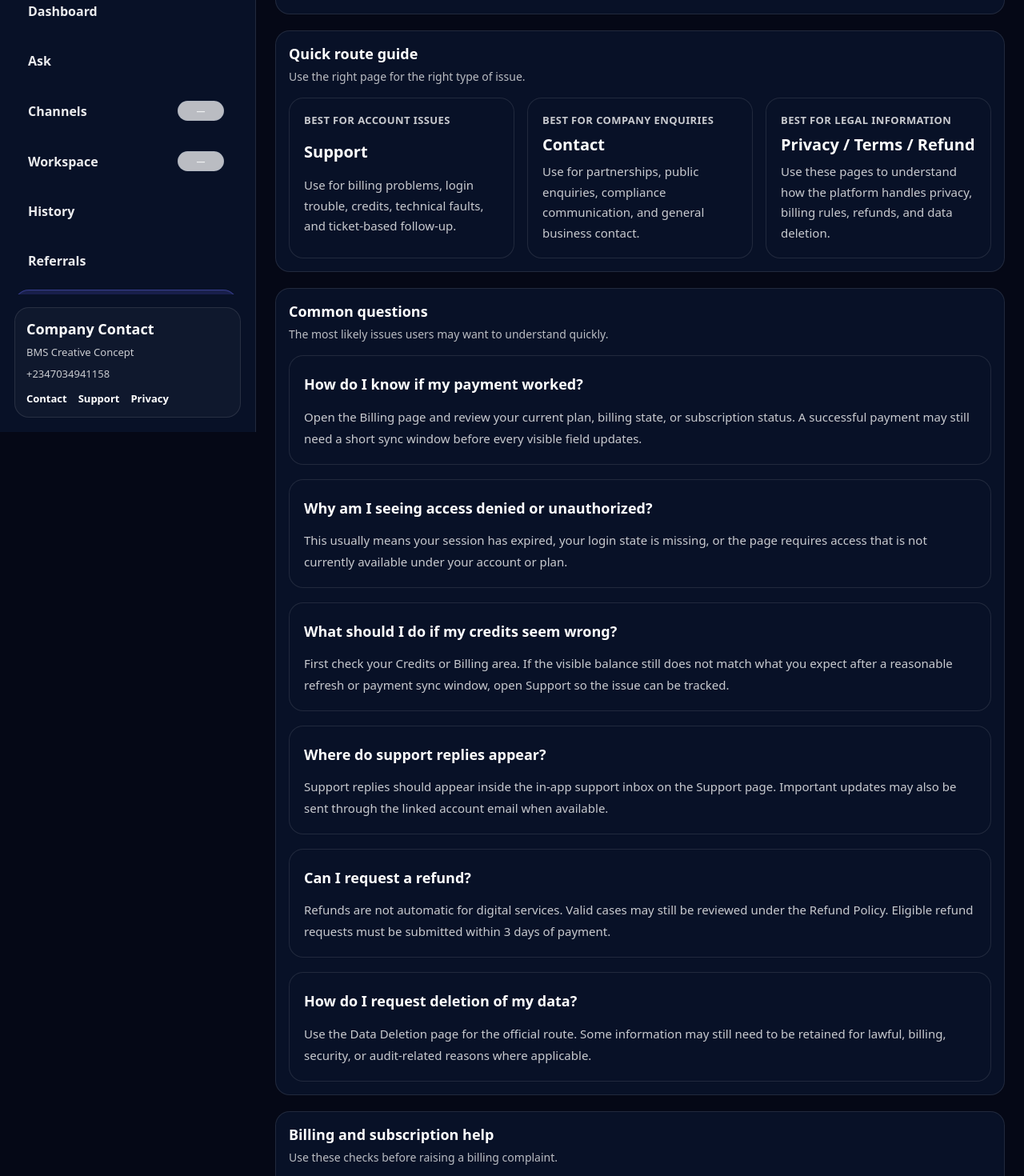
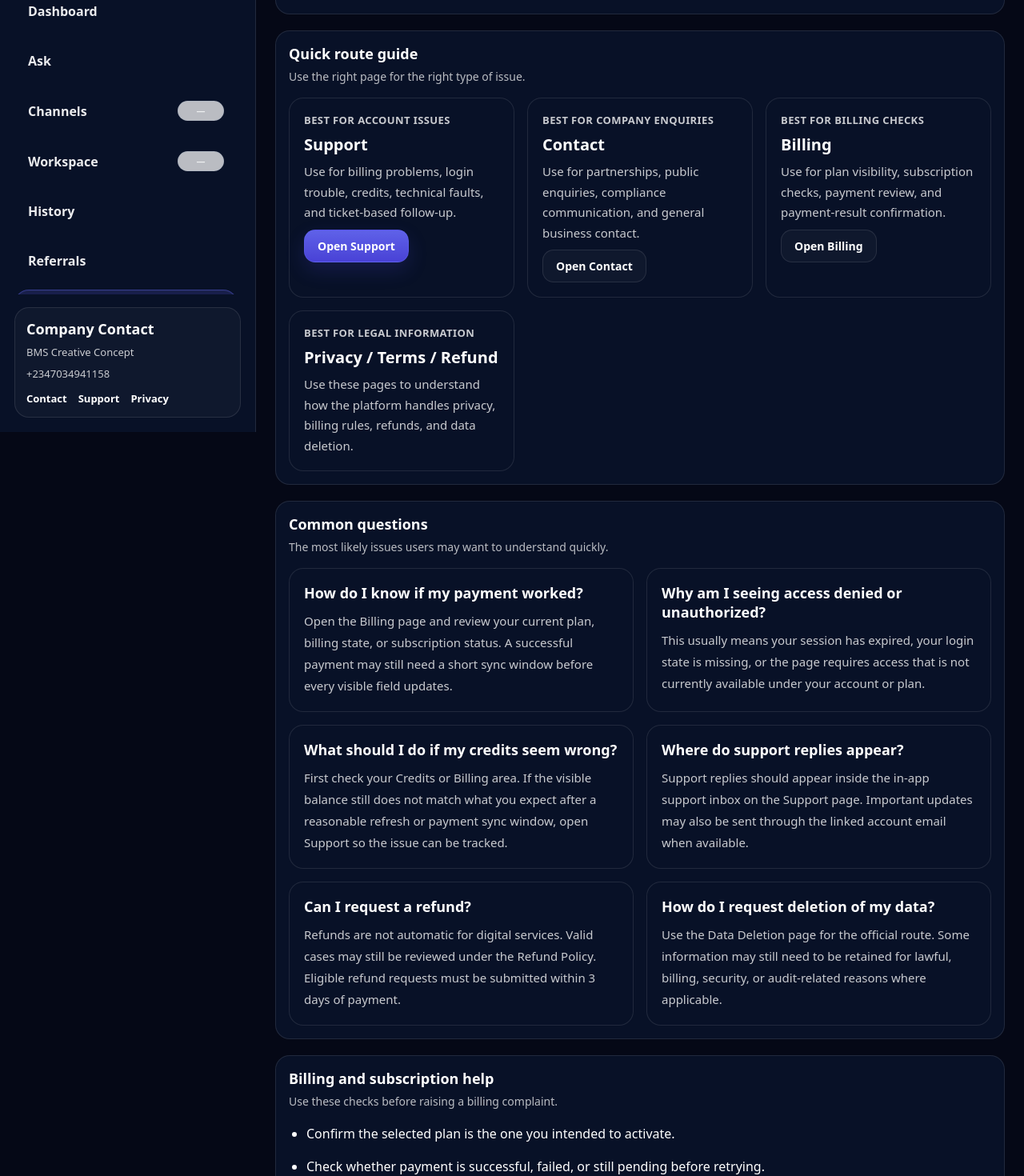
Before and after one commit to SirBM201/naija-tax-guide-frontend, a Next.js app: page /help in a window 1280 px wide. Shown: the part 260-1730 px from the top of the page at 80% size. Built offline with nearby package versions, Linux system fonts and the light colour scheme; no server answers; sample sign-in values are in the browser's storage.

Commit message:
Update page.tsx

```diff
--- a/app/help/page.tsx
+++ b/app/help/page.tsx
@@ -41,6 +41,14 @@ function bulletListStyle(): React.CSSProperties {
   };
 }
 
+function faqGridStyle(): React.CSSProperties {
+  return {
+    display: "grid",
+    gridTemplateColumns: "repeat(auto-fit, minmax(320px, 1fr))",
+    gap: 16,
+  };
+}
+
 function faqItemStyle(): React.CSSProperties {
   return {
     border: "1px solid var(--border)",
@@ -49,6 +57,7 @@ function faqItemStyle(): React.CSSProperties {
     padding: 18,
     display: "grid",
     gap: 10,
+    alignContent: "start",
   };
 }
 
@@ -86,6 +95,16 @@ function infoCardStyle(): React.CSSProperties {
     padding: 18,
     display: "grid",
     gap: 8,
+    alignContent: "start",
+  };
+}
+
+function miniActionRowStyle(): React.CSSProperties {
+  return {
+    display: "flex",
+    flexWrap: "wrap",
+    gap: 10,
+    alignItems: "center",
   };
 }
 
@@ -121,6 +140,39 @@ function helperStyle(): React.CSSProperties {
 export default function HelpPage() {
   const router = useRouter();
 
+  const faqItems = [
+    {
+      question: "How do I know if my payment worked?",
+      answer:
+        "Open the Billing page and review your current plan, billing state, or subscription status. A successful payment may still need a short sync window before every visible field updates.",
+    },
+    {
+      question: "Why am I seeing access denied or unauthorized?",
+      answer:
+        "This usually means your session has expired, your login state is missing, or the page requires access that is not currently available under your account or plan.",
+    },
+    {
+      question: "What should I do if my credits seem wrong?",
+      answer:
+        "First check your Credits or Billing area. If the visible balance still does not match what you expect after a reasonable refresh or payment sync window, open Support so the issue can be tracked.",
+    },
+    {
+      question: "Where do support replies appear?",
+      answer:
+        "Support replies should appear inside the in-app support inbox on the Support page. Important updates may also be sent through the linked account email when available.",
+    },
+    {
+      question: "Can I request a refund?",
+      answer:
+        "Refunds are not automatic for digital services. Valid cases may still be reviewed under the Refund Policy. Eligible refund requests must be submitted within 3 days of payment.",
+    },
+    {
+      question: "How do I request deletion of my data?",
+      answer:
+        "Use the Data Deletion page for the official route. Some information may still need to be retained for lawful, billing, security, or audit-related reasons where applicable.",
+    },
+  ];
+
   return (
     <AppShell
       title="Help Center"
@@ -154,6 +206,11 @@ export default function HelpPage() {
               <p style={helperStyle()}>
                 Use for billing problems, login trouble, credits, technical faults, and ticket-based follow-up.
               </p>
+              <div style={miniActionRowStyle()}>
+                <button onClick={() => router.push("/support")} style={shellButtonPrimary()}>
+                  Open Support
+                </button>
+              </div>
             </div>
 
             <div style={infoCardStyle()}>
@@ -162,6 +219,24 @@ export default function HelpPage() {
               <p style={helperStyle()}>
                 Use for partnerships, public enquiries, compliance communication, and general business contact.
               </p>
+              <div style={miniActionRowStyle()}>
+                <button onClick={() => router.push("/contact")} style={shellButtonSecondary()}>
+                  Open Contact
+                </button>
+              </div>
+            </div>
+
+            <div style={infoCardStyle()}>
+              <p style={labelStyle()}>Best for billing checks</p>
+              <p style={valueStyle()}>Billing</p>
+              <p style={helperStyle()}>
+                Use for plan visibility, subscription checks, payment review, and payment-result confirmation.
+              </p>
+              <div style={miniActionRowStyle()}>
+                <button onClick={() => router.push("/billing")} style={shellButtonSecondary()}>
+                  Open Billing
+                </button>
+              </div>
             </div>
 
             <div style={infoCardStyle()}>
@@ -178,54 +253,13 @@ export default function HelpPage() {
           title="Common questions"
           subtitle="The most likely issues users may want to understand quickly."
         >
-          <div style={sectionBodyStyle()}>
-            <div style={faqItemStyle()}>
-              <h3 style={faqQuestionStyle()}>How do I know if my payment worked?</h3>
-              <p style={faqAnswerStyle()}>
-                Open the Billing page and review your current plan, billing state, or subscription status.
-                A successful payment may still need a short sync window before every visible field updates.
-              </p>
-            </div>
-
-            <div style={faqItemStyle()}>
-              <h3 style={faqQuestionStyle()}>Why am I seeing access denied or unauthorized?</h3>
-              <p style={faqAnswerStyle()}>
-                This usually means your session has expired, your login state is missing, or the page
-                requires access that is not currently available under your account or plan.
-              </p>
-            </div>
-
-            <div style={faqItemStyle()}>
-              <h3 style={faqQuestionStyle()}>What should I do if my credits seem wrong?</h3>
-              <p style={faqAnswerStyle()}>
-                First check your Credits or Billing area. If the visible balance still does not match
-                what you expect after a reasonable refresh or payment sync window, open Support so the issue can be tracked.
-              </p>
-            </div>
-
-            <div style={faqItemStyle()}>
-              <h3 style={faqQuestionStyle()}>Where do support replies appear?</h3>
-              <p style={faqAnswerStyle()}>
-                Support replies should appear inside the in-app support inbox on the Support page.
-                Important updates may also be sent through the linked account email when available.
-              </p>
-            </div>
-
-            <div style={faqItemStyle()}>
-              <h3 style={faqQuestionStyle()}>Can I request a refund?</h3>
-              <p style={faqAnswerStyle()}>
-                Refunds are not automatic for digital services. Valid cases may still be reviewed under the Refund Policy.
-                Eligible refund requests must be submitted within 3 days of payment.
-              </p>
-            </div>
-
-            <div style={faqItemStyle()}>
-              <h3 style={faqQuestionStyle()}>How do I request deletion of my data?</h3>
-              <p style={faqAnswerStyle()}>
-                Use the Data Deletion page for the official route. Some information may still need to be retained
-                for lawful, billing, security, or audit-related reasons where applicable.
-              </p>
-            </div>
+          <div style={faqGridStyle()}>
+            {faqItems.map((item) => (
+              <div key={item.question} style={faqItemStyle()}>
+                <h3 style={faqQuestionStyle()}>{item.question}</h3>
+                <p style={faqAnswerStyle()}>{item.answer}</p>
+              </div>
+            ))}
           </div>
         </WorkspaceSectionCard>
 
@@ -287,7 +321,10 @@ export default function HelpPage() {
               alignItems: "center",
             }}
           >
-            <button onClick={() => router.push("/contact")} style={shellButtonPrimary()}>
+            <button onClick={() => router.push("/support")} style={shellButtonPrimary()}>
+              Open Support
+            </button>
+            <button onClick={() => router.push("/contact")} style={shellButtonSecondary()}>
               Open Contact
             </button>
             <button onClick={() => router.push("/billing")} style={shellButtonSecondary()}>
```
